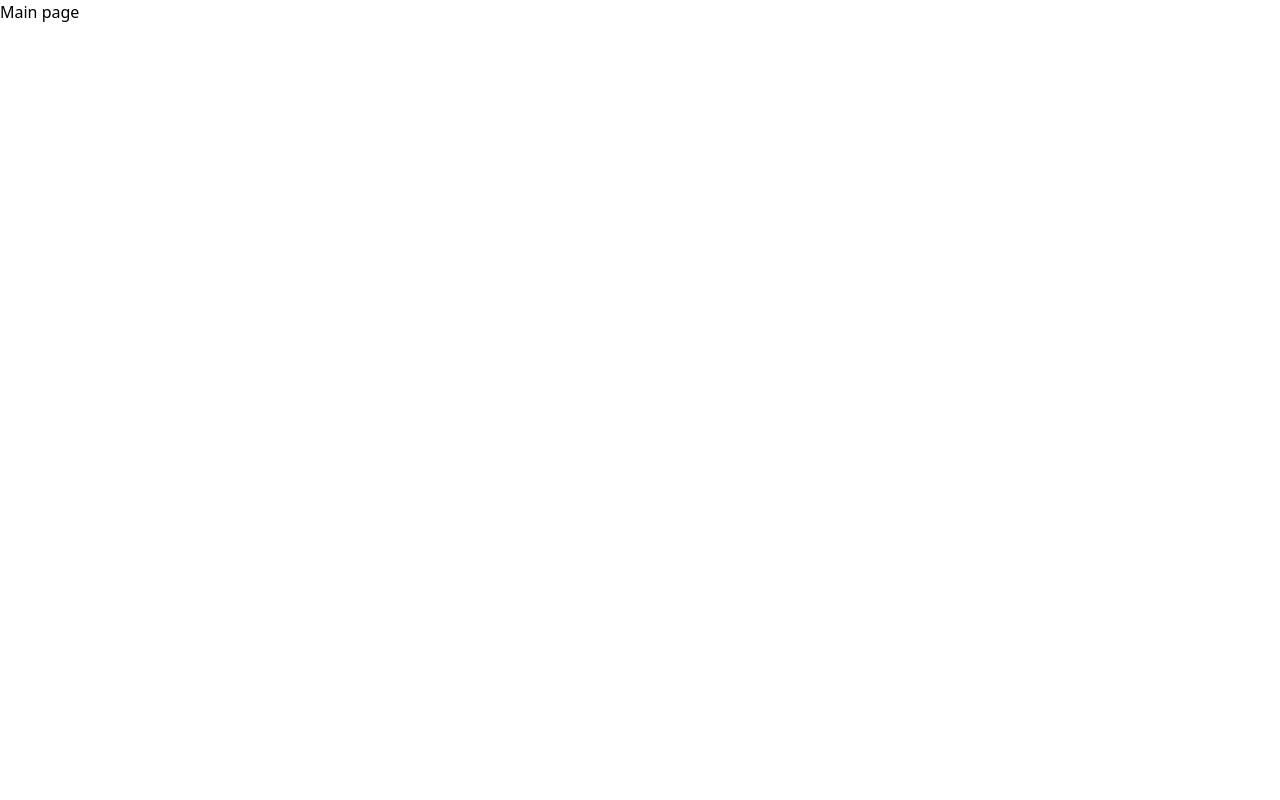
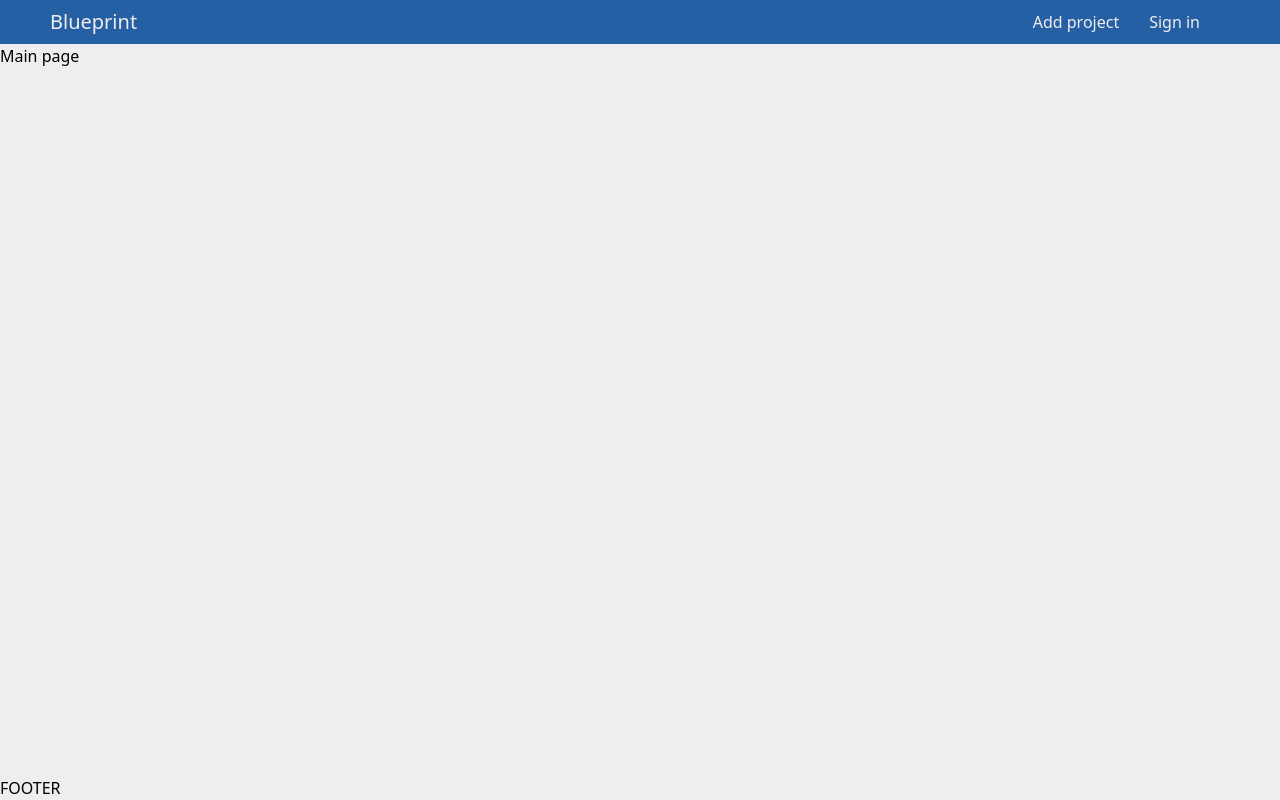
Before and after one commit to LoreArtx/blueprint, a Next.js app: page / in a window 1280 px wide. Built offline with nearby package versions, Linux system fonts and the light colour scheme; no server answers.

Commit message:
nextauth implemented

```diff
--- /dev/null
+++ b/app/api/auth/[...nextauth]/options.ts
@@ -0,0 +1,22 @@
+import type { NextAuthOptions } from "next-auth"
+import GithubProvider from "next-auth/providers/github"
+
+
+export const options : NextAuthOptions = {
+  providers: [
+    GithubProvider({
+      clientId: process.env.GITHUB_ID as string,
+      clientSecret: process.env.GITHUB_SECRET as string,
+    }),
+  ],
+  secret: process.env.NEXTAUTH_SECRET as string,
+  callbacks:{
+    async signIn({user, account}) {
+      console.log(user, account)
+      return true
+    },
+  },
+  pages:{
+    signIn: "/signin"
+  }
+}
--- /dev/null
+++ b/app/api/auth/[...nextauth]/route.ts
@@ -0,0 +1,8 @@
+import NextAuth from "next-auth"
+import { options } from "./options"
+
+
+
+export const handler = NextAuth(options)
+
+export {handler as GET, handler as POST}
--- a/app/layout.tsx
+++ b/app/layout.tsx
@@ -1,24 +1,30 @@
 import type { Metadata } from "next";
 import "./globals.scss";
-
+import Navbar from "@/components/Navbar";
+import AuthProvider from "./context/AuthProvider";
 
 export const metadata: Metadata = {
   title: "Create Next App",
   description: "Generated by create next app",
 };
 
-export default function RootLayout({
+export default async function RootLayout({
   children,
 }: Readonly<{
   children: React.ReactNode;
 }>) {
   return (
-    <html lang="en">
-      <body className="font-sans">
-
-        <main>
-          {children}
-        </main>
+    <html lang="en" className="h-full">
+      <body className="font-sans bg-milk h-full">
+        <section className="flex flex-col min-h-full">
+          <Navbar />
+          <main className="relative flex-auto">
+            {children}
+          </main>
+          <footer>
+            FOOTER
+          </footer>
+        </section>
       </body>
     </html>
   );
--- /dev/null
+++ b/app/utils/signin.ts
@@ -0,0 +1,26 @@
+import { OAuthProviderType } from "next-auth/providers/oauth-types"
+import { signIn } from "next-auth/react"
+
+const signInByGithub = async ({callbackUrl}:{callbackUrl:string|undefined})=>{
+    let redirectURL = null
+    try{
+        redirectURL = await signIn("github" satisfies OAuthProviderType,{callbackUrl})
+        if(!redirectURL){
+            return {
+                status:"error",
+                message:"Failed to login, redirect url not found!"
+            }
+        }
+    }catch(err){
+        return {
+            status:"error",
+            message:"Failed to login"
+        }
+    }
+}
+
+const signInByCredentials = ()=>{
+
+}
+
+export {signInByGithub, signInByCredentials}
--- /dev/null
+++ b/components/Navbar/AuthOptions.tsx
@@ -0,0 +1,14 @@
+import Link from "next/link"
+import React from 'react'
+
+
+const AuthOptions = () => {
+    return (
+        <>
+            <li><Link href="/projects">Your projects</Link></li>
+            <li><Link href="/profile">Profile</Link></li>
+        </>
+    )
+}
+
+export default AuthOptions
--- /dev/null
+++ b/components/Navbar/NotAuthOptions.tsx
@@ -0,0 +1,15 @@
+"use client"
+
+import { signIn } from 'next-auth/react'
+import React from 'react'
+
+const NotAuthOptions = () => {
+    return (
+        <>
+            <li><button onClick={() => signIn()}>Sign in</button></li>
+            <li></li>
+        </>
+    )
+}
+
+export default NotAuthOptions
--- /dev/null
+++ b/components/Navbar/index.tsx
@@ -0,0 +1,23 @@
+import Link from 'next/link'
+import React from 'react'
+import AuthOptions from './AuthOptions'
+import NotAuthOptions from './NotAuthOptions'
+import { getServerSession } from 'next-auth'
+import { options } from '@/app/api/auth/[...nextauth]/options'
+
+const Navbar = async () => {
+    const session = await getServerSession(options);
+    return (
+        <nav className='flex justify-between items-center bg-lazurite text-milk px-[50px] py-[7px]'>
+            <div>
+                <Link href={"/"} className='text-[20px]'>Blueprint</Link>
+            </div>
+            <ul className='flex gap-[30px]'>
+                <Link href={"/projects/create"}>Add project</Link>
+                {session ? <AuthOptions /> : <NotAuthOptions />}
+            </ul>
+        </nav>
+    )
+}
+
+export default Navbar
--- a/package.json
+++ b/package.json
@@ -12,6 +12,8 @@
     "class-variance-authority": "^0.7.0",
     "clsx": "^2.1.0",
     "next": "14.1.2",
+    "next-auth": "^4.24.6",
+    "oidc-react": "^3.2.2",
     "react": "^18",
     "react-dom": "^18",
     "sass": "^1.71.1",
```
Also changed, not shown: middleware.ts (added, +24 -0 lines), 1 other file (tests, documents, lock files or other folders).
